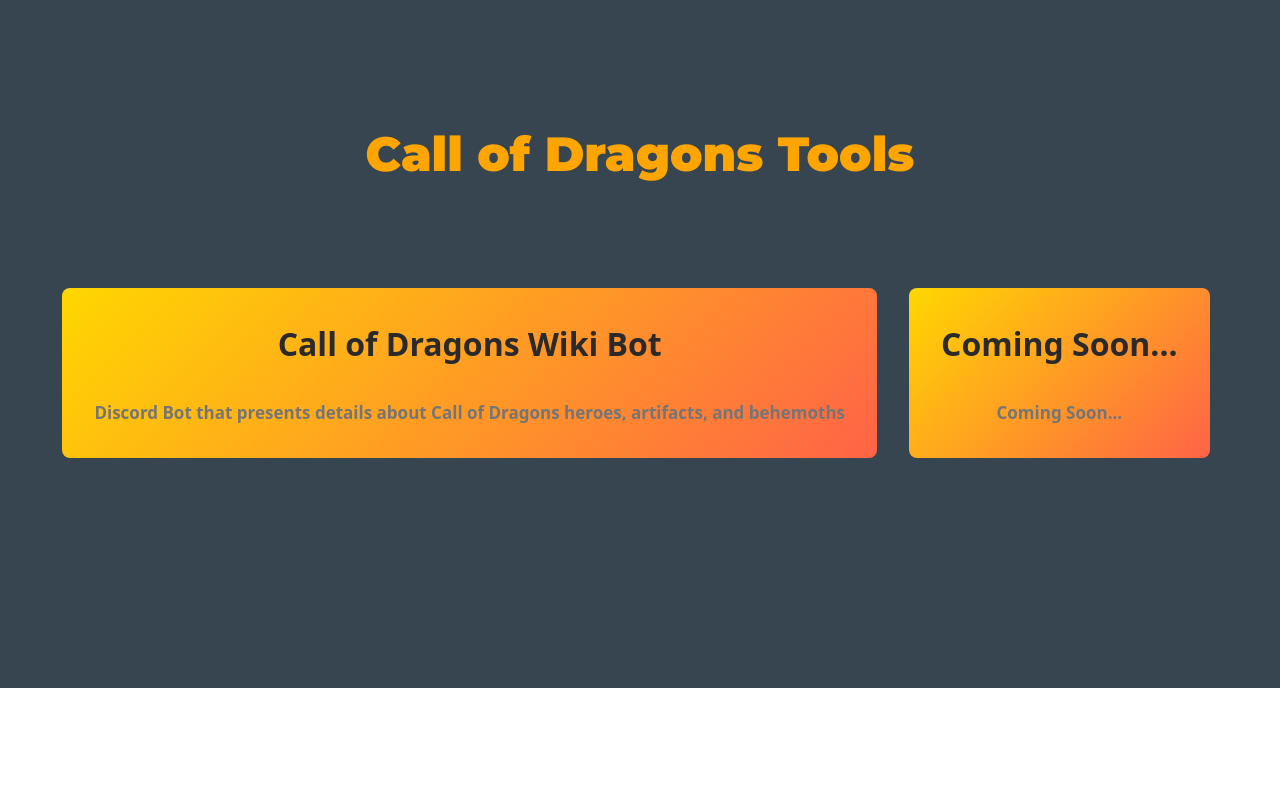
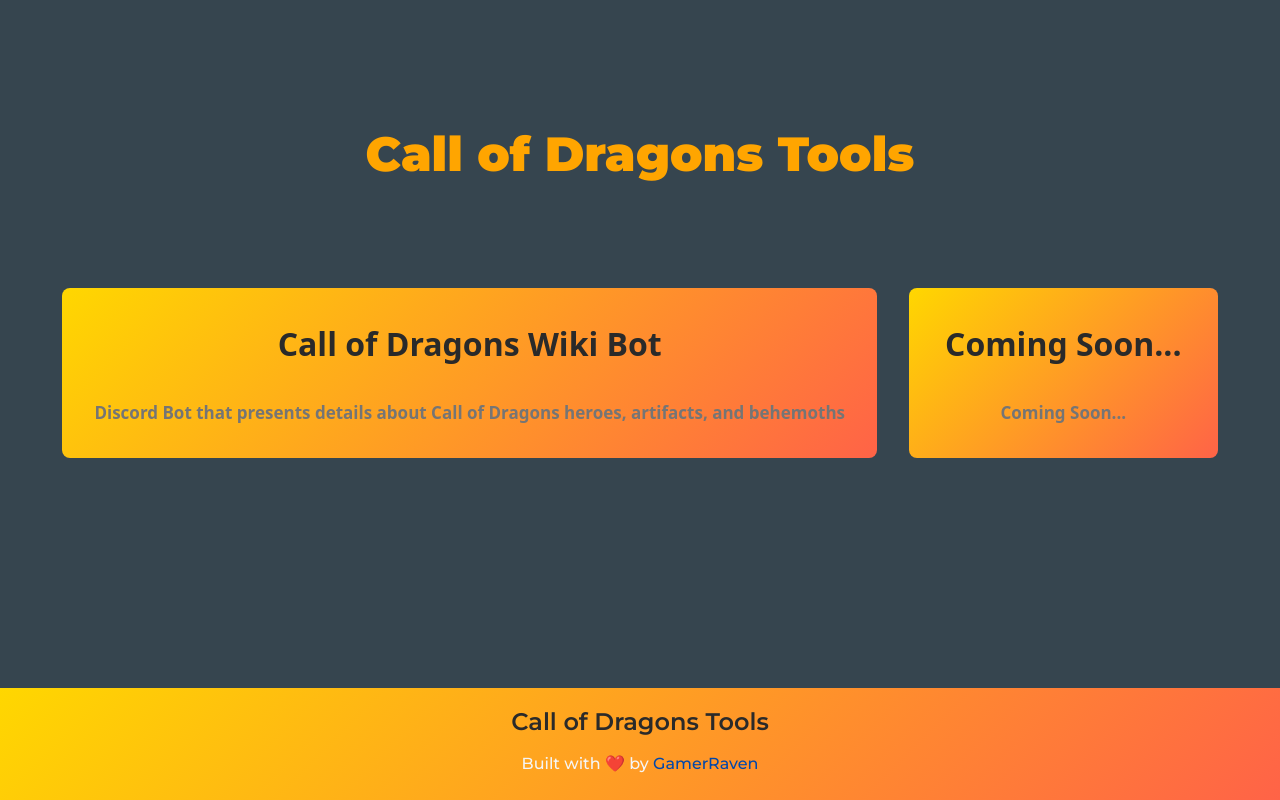
Before and after one commit to GamerRaven/cod.tools, a Next.js app: page / in a window 1280 px wide. Shown: the part 180-980 px from the top of the page. Before the commit the page ends 868 px from the top, so only its background shows below. Built offline with nearby package versions, Linux system fonts and the light colour scheme.

Commit message:
Built Footer

```diff
--- a/src/app/globals.css
+++ b/src/app/globals.css
@@ -23,4 +23,5 @@
   --text-accent: #FF6347;
   --bg: #36454F;
   --bg2: #6D7A88;
+  --deep-blue: #0047AB;
 }
--- /dev/null
+++ b/src/components/footer/footer.css
@@ -0,0 +1,35 @@
+.footer {
+    width: 100%;
+    padding: 1em;
+    background: var(--gradient-2);
+    color: var(--text-light);
+    text-align: center;
+    margin-top: auto;
+}
+
+.footer-container {
+    display: flex;
+    flex-direction: column;
+    align-items: center;
+    justify-content: center;
+}
+
+.footer-text {
+    font-family: var(--font-family);
+    font-weight: 600;
+    font-size: 1.5em;
+    color: var(--text-primary);
+    margin-bottom: 0.5em;
+}
+
+.bwl-text{
+    font-family: var(--font-family);
+    font-weight: 500;
+    font-size: 1em;
+    color: var(--text-light);
+    margin-bottom: 0.5em;
+}
+
+.gamerraven{
+    color:var(--deep-blue);
+}
--- /dev/null
+++ b/src/components/footer/footer.js
@@ -0,0 +1,14 @@
+import './footer.css';
+
+const Footer = () => {
+  return (
+    <footer className="footer">
+      <div className="footer-container">
+        <p className="footer-text">Call of Dragons Tools</p>
+        <p className="bwl-text">Built with ❤️ by <a className="gamerraven" href="https://github.com/GamerRaven" target='_blank'>GamerRaven</a></p>
+      </div>
+    </footer>
+  );
+};
+
+export default Footer;
--- a/src/pages/index.js
+++ b/src/pages/index.js
@@ -1,6 +1,7 @@
 import Link from 'next/link';
 import './index.css';
 import Header from '@/components/header/header';
+import Footer from '@/components/footer/footer';
 
 export default function Home(){
   return (
@@ -15,14 +16,13 @@
               <p className="section-description">Discord Bot that presents details about Call of Dragons heroes, artifacts, and behemoths</p>
             </a>
           </Link>
-          <Link key="/test" href="test">
-            <a className="section">
-              <h2 className="section-title">Coming Soon...</h2>
-              <p className="section-description">Coming Soon...</p>
-            </a>
-          </Link>
+          <a className="section">
+            <h2 className="section-title">Coming Soon...</h2>
+            <p className="section-description">Coming Soon...</p>
+          </a>
         </div>
       </div>
+      <Footer />
     </>
   );
 };
--- a/src/pages/wikibot/index.js
+++ b/src/pages/wikibot/index.js
@@ -1,5 +1,6 @@
 import './index.css';
 import Header from '@/components/header/header';
+import Footer from '@/components/footer/footer';
 
 export default function WikiBot() {
   return (
@@ -83,6 +84,7 @@
           </div>
         </div>
       </div>
+      <Footer />
     </>
   );
 }
```
